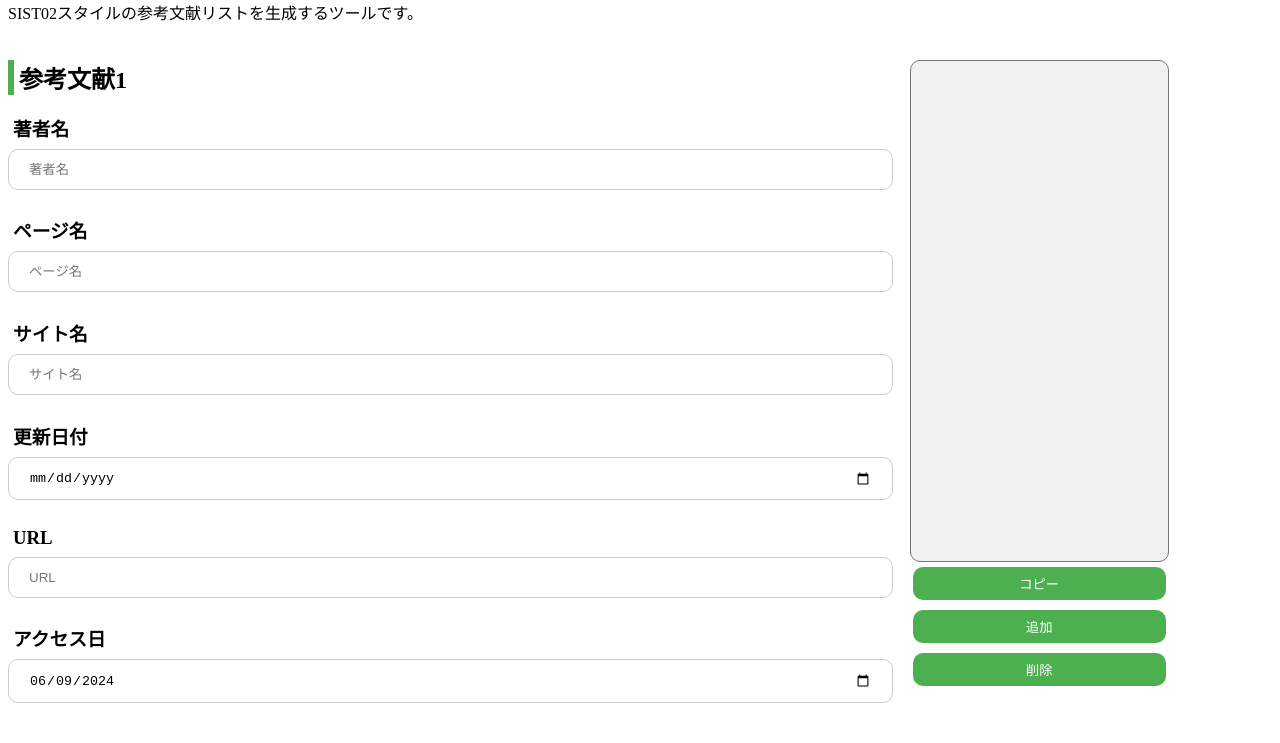
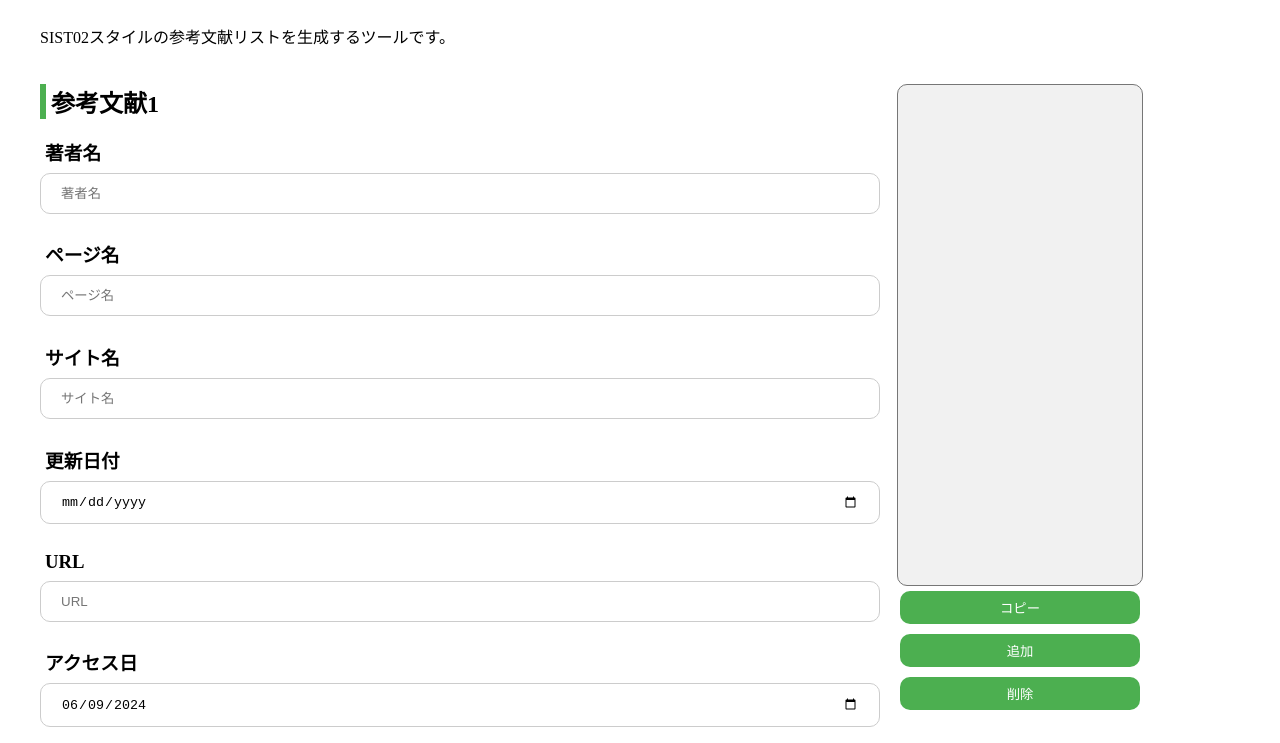
Before and after one commit to N-Keisho/ReferencesGenerator, a plain HTML site: page index.html in a window 1280 px wide. Shown: the part 89-832 px from the top of the page. Before the commit the page ends 808 px from the top, so only its background shows below. Drawn offline with Linux system fonts and the light colour scheme.

Commit message:
中央ぞろえに変更

```diff
--- a/index.html
+++ b/index.html
@@ -7,10 +7,10 @@
     <meta locale="ja">
 </head>
 <body>
+    <div class="container">
         <h1>参考文献ジェネレータ</h1>
         <p>SIST02スタイルの参考文献リストを生成するツールです。</p>
-    </p>
-    <div class="container">
+        <div class="flex">
             <div id="references" class="references">
                 <div id="reference1" class="reference">
                     <h2>参考文献1</h2>
@@ -35,6 +35,7 @@
                 <button onclick="deleteReference()">削除</button>
             </div>
         </div>
+    </div>
     <script src="script.js"></script>
 </body>
 </html>
--- a/style.css
+++ b/style.css
@@ -1,3 +1,10 @@
+body {
+    display: flex;
+    flex-direction: column;
+    align-items: center;
+    justify-content: center;
+}
+
 h2 {
     margin-bottom: 0;
     padding-left: 5px;
@@ -42,6 +49,14 @@ button:hover {
 
 .container{
     display: flex;
+    flex-direction: column;
+    width: 100%;
+    max-width: 1200px;
+}
+
+.flex {
+    display: flex;
+    width: 100%;
 }
 
 .result {
```
Lines whose indentation alone changed are shown as unchanged.
